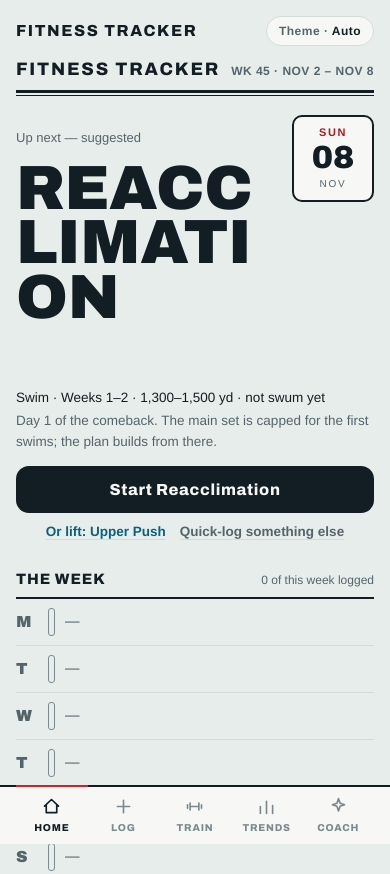
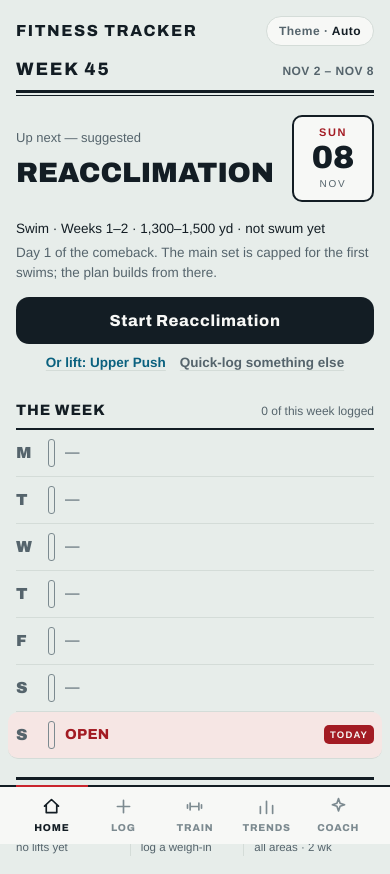
Before and after one commit to stovenmann/fitness-tracker, a plain HTML site: page artifact/fitness-tracker.html in a window 390 px wide. Shown: the top 874 px of the page. Drawn offline with Linux system fonts and the light colour scheme; a web font is replaced by a local one.

Commit message:
Home: stop repeating the app name, keep long titles whole
The header already says Fitness Tracker on every tab, so the Home
masthead now names the week (WEEK 45, with the date range) instead of
repeating the name. The Home title shrinks to fit when one word is too
long for its line, so Reacclimation no longer breaks mid-word on a phone.

Co-Authored-By: Claude Opus 5.5 <noreply@anthropic.com>

```diff
--- a/artifact/fitness-tracker.html
+++ b/artifact/fitness-tracker.html
@@ -512,7 +512,7 @@ table.sfblocks{width:100%; border-collapse:collapse; font-size:13.5px; margin-to
   <!-- ============ HOME ============ -->
   <section class="panel on" id="panel-home">
     <div class="mast">
-      <span class="wordmark">FITNESS TRACKER</span>
+      <span class="wordmark" id="mastIssue">THIS WEEK</span>
       <span class="wk" id="mastWk"></span>
     </div>
     <div class="lead">
@@ -1476,6 +1476,7 @@ function showTab(name){
   if (!TABS.includes(name)) name = "home";
   document.querySelectorAll("nav a[data-tab]").forEach(a=>a.classList.toggle("on",a.dataset.tab===name));
   TABS.forEach(t=>$("#panel-"+t).classList.toggle("on",t===name));
+  if (name==="home") fitTitle($("#leadTitle"));
 }
 addEventListener("hashchange",()=>showTab(location.hash.replace("#","")));
 showTab(location.hash.replace("#",""));
@@ -2692,7 +2693,9 @@ function renderHome(){
   // masthead
   const d0=new Date(thisWk), d1=new Date(thisWk+6*864e5);
   const mfmt=(d)=>d.toLocaleDateString(undefined,{month:"short",day:"numeric"});
-  $("#mastWk").textContent="WK "+isoWeek(now)+" · "+mfmt(d0).toUpperCase()+" – "+mfmt(d1).toUpperCase();
+  // The header already names the app; the masthead names the week, like a race program's issue line.
+  $("#mastIssue").textContent="WEEK "+isoWeek(now);
+  $("#mastWk").textContent=mfmt(d0).toUpperCase()+" – "+mfmt(d1).toUpperCase();
   // bib
   const today=new Date();
   $("#bibDay").textContent=today.toLocaleDateString(undefined,{weekday:"short"}).toUpperCase();
@@ -2838,7 +2841,19 @@ function setTitle(el,text){
     el.append(document.createElement("br"));
     el.append(words.slice(mid).join(" "));
   } else el.textContent=text;
-}
+  fitTitle(el);
+}
+// A long single word ("Reacclimation") shrinks to fit its line instead of breaking mid-word.
+function fitTitle(el){
+  el.style.fontSize="";
+  if (!el.clientWidth) return;   // Home isn't showing; showTab fits it later
+  el.style.whiteSpace="nowrap"; el.style.overflowWrap="normal";
+  const over=el.scrollWidth/el.clientWidth;
+  el.style.whiteSpace=""; el.style.overflowWrap="";
+  if (over>1) el.style.fontSize=Math.max(28,Math.floor(parseFloat(getComputedStyle(el).fontSize)/over))+"px";
+}
+addEventListener("resize",()=>fitTitle($("#leadTitle")));
+if (document.fonts && document.fonts.ready) document.fonts.ready.then(()=>fitTitle($("#leadTitle")));
 
 // ---------- session list ----------
 function logBlockLine(b, unit){
```
